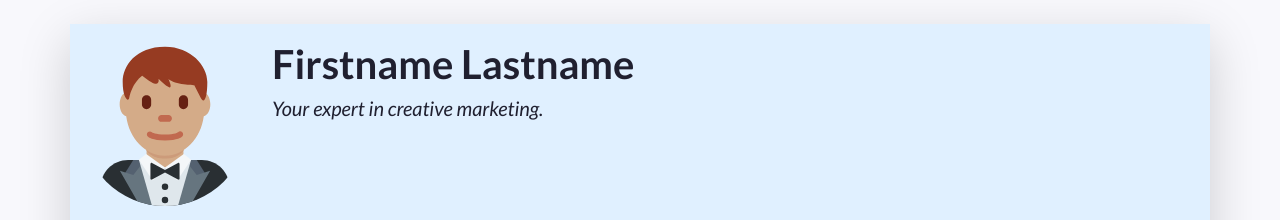
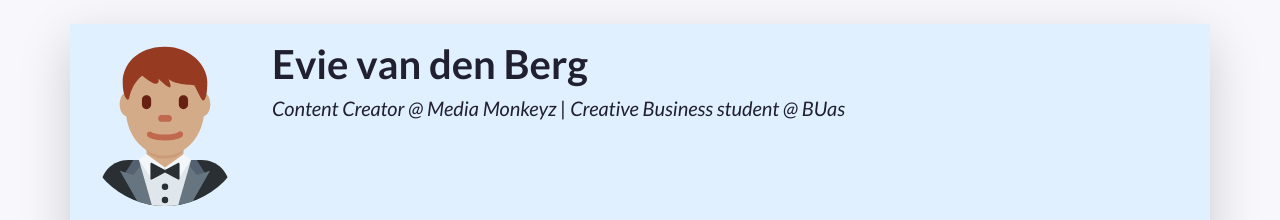
Before and after one commit to evievandenberg/mycv, a plain HTML site: page index.html in a window 1280 px wide. Shown: the top 220 px of the page. Drawn offline with nearby package versions, Linux system fonts and the light colour scheme.

Commit message:
Added name

```diff
--- a/index.html
+++ b/index.html
@@ -54,8 +54,8 @@
           A container to wrap around your name and tagline. Full-width at small size, then columns of increasing size.
         -->
         <div class="col-12 col-sm-8 col-md-9 col-lg-10 my-3 header-content">
-          <h1 class="fw-bolder">Firstname Lastname</h1>
-          <h5 class="fst-italic tagline">Your expert in creative marketing.</h5>
+          <h1 class="fw-bolder">Evie van den Berg</h1>
+          <h5 class="fst-italic tagline">Content Creator @ Media Monkeyz | Creative Business student @ BUas&nbsp; &nbsp; &nbsp;</h5>
         </div>
       </header>
 
```
